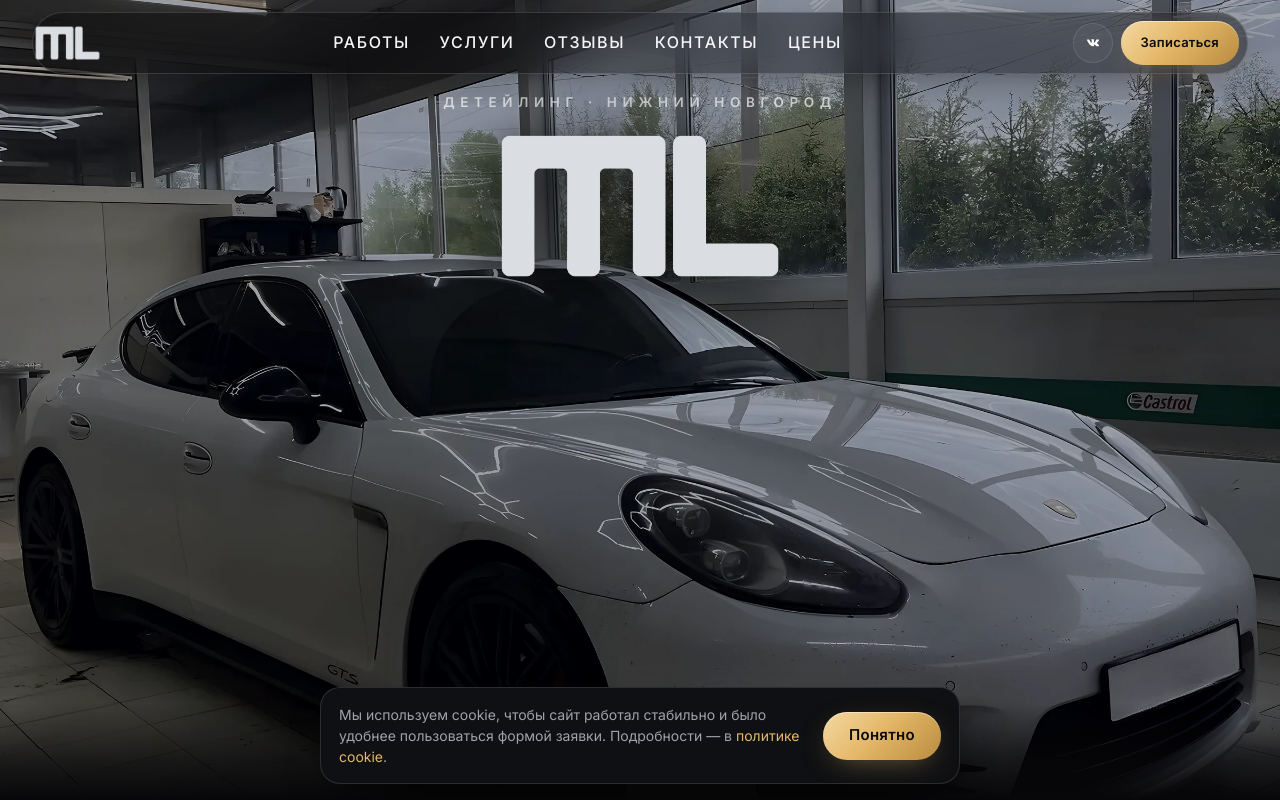
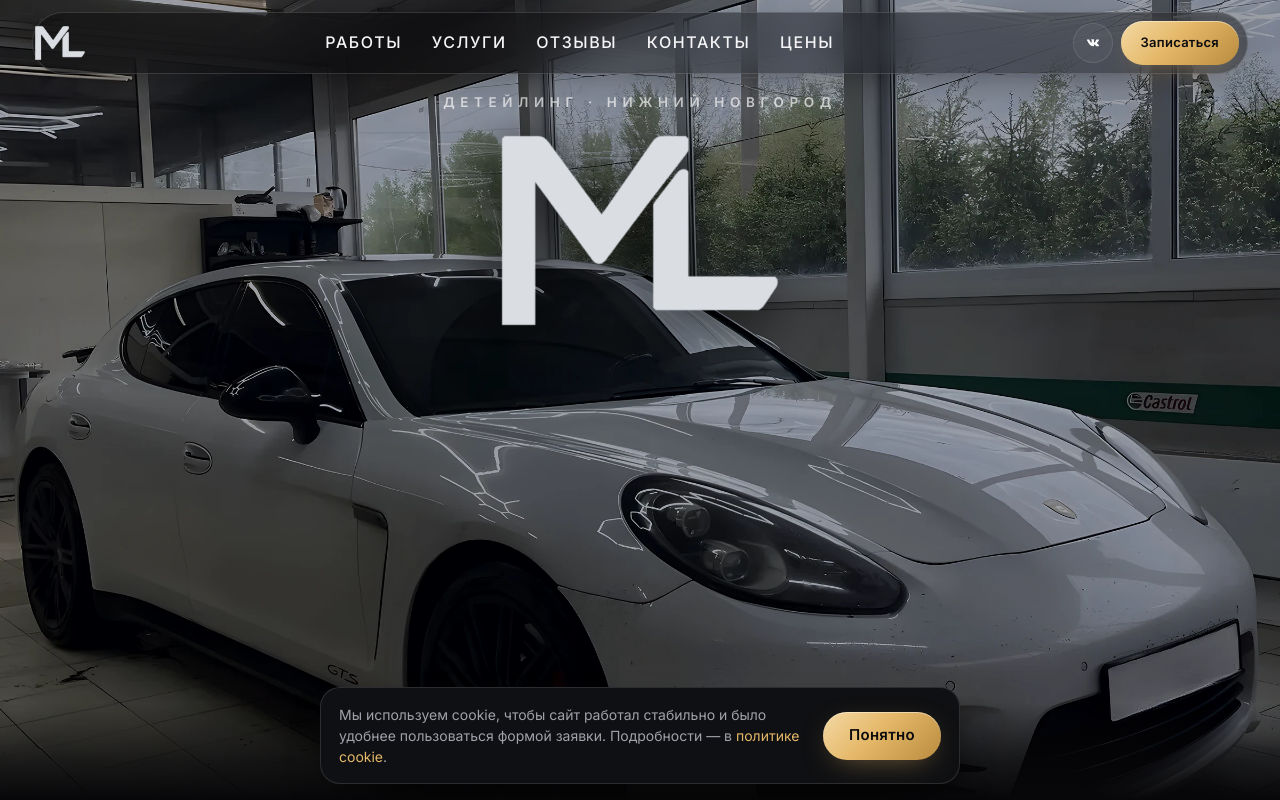
Before and after one commit to elisaferrari1100-blip/ml-detailing, a plain HTML site: page index.html in a window 1280 px wide. Shown: the top 800 px of the page. Drawn offline with Linux system fonts and the light colour scheme; a web font is replaced by a local one.

Commit message:
Логотип v6: прямой угол у M вместо скоса

```diff
--- a/index.html
+++ b/index.html
@@ -41,8 +41,8 @@
     <link rel="preload" as="image" href="./images/hero/narrow-car.webp" media="(max-width: 767px)" type="image/webp" />
     <link rel="preload" as="image" href="./images/hero/wide-bg.webp" media="(min-width: 768px)" type="image/webp" />
     <link rel="preload" as="image" href="./images/hero/wide-car.webp" media="(min-width: 768px)" type="image/webp" />
-    <link rel="preload" as="image" href="./brand/logo-flat-v5.webp" type="image/webp" />
-    <link rel="preload" as="image" href="./brand/logo-flat-v5-mark.webp" type="image/webp" />
+    <link rel="preload" as="image" href="./brand/logo-flat-v6.webp" type="image/webp" />
+    <link rel="preload" as="image" href="./brand/logo-flat-v6-mark.webp" type="image/webp" />
 
     <link rel="stylesheet" href="./css/styles.css" />
     <link rel="stylesheet" href="./css/extras.css" />
--- a/js/app.js
+++ b/js/app.js
@@ -50,8 +50,8 @@
   }
 
   function brandMark(sizeClass = "brand-mark") {
-    const src = site.brand.logoMark || "./brand/logo-flat-v5-mark.webp";
-    const fallback = site.brand.logoMarkPng || "./brand/logo-flat-v5-mark.png";
+    const src = site.brand.logoMark || "./brand/logo-flat-v6-mark.webp";
+    const fallback = site.brand.logoMarkPng || "./brand/logo-flat-v6-mark.png";
     return `<picture>
       <source type="image/webp" srcset="${esc(src)}">
       <img class="${sizeClass}" src="${esc(fallback)}" width="59" height="40" alt="${esc(site.brand.name)} — детейлинг">
@@ -273,8 +273,8 @@
         <p class="hero-kicker">${esc(site.brand.kicker)}</p>
         <h1 id="hero-title" class="sr-only">ML Detailing</h1>
         <picture class="hero-logo-wrap">
-          <source type="image/webp" srcset="${esc(site.brand.logoHero || "./brand/logo-flat-v5.webp")}">
-          <img class="hero-logo" src="${esc(site.brand.logoHeroPng || "./brand/logo-flat-v5.png")}" alt="" width="1026" height="560" decoding="sync" fetchpriority="high" aria-hidden="true">
+          <source type="image/webp" srcset="${esc(site.brand.logoHero || "./brand/logo-flat-v6.webp")}">
+          <img class="hero-logo" src="${esc(site.brand.logoHeroPng || "./brand/logo-flat-v6.png")}" alt="" width="794" height="562" decoding="sync" fetchpriority="high" aria-hidden="true">
         </picture>
       </div>
       <div aria-hidden="true" class="hero-fade"></div>
--- a/js/config.js
+++ b/js/config.js
@@ -21,12 +21,12 @@ window.ML_SITE = {
     heroWords: ["ML"],
     kicker: "Детейлинг · Нижний Новгород",
     city: "Нижний Новгород",
-    logoMark: "./brand/logo-flat-v5-mark.webp",
-    logoLockup: "./brand/logo-flat-v5.webp",
+    logoMark: "./brand/logo-flat-v6-mark.webp",
+    logoLockup: "./brand/logo-flat-v6.webp",
     logoPng: "./brand/logo-512.png",
-    logoHero: "./brand/logo-flat-v5.webp",
-    logoHeroPng: "./brand/logo-flat-v5.png",
-    logoMarkPng: "./brand/logo-flat-v5-mark.png",
+    logoHero: "./brand/logo-flat-v6.webp",
+    logoHeroPng: "./brand/logo-flat-v6.png",
+    logoMarkPng: "./brand/logo-flat-v6-mark.png",
     ogImage: "./brand/og-1200x630.png",
   },
 
```
Also changed, not shown: brand/logo-flat-v6-mark.png (added), brand/logo-flat-v6-mark.webp (added), brand/logo-flat-v6.png (added), brand/logo-flat-v6.webp (added).
